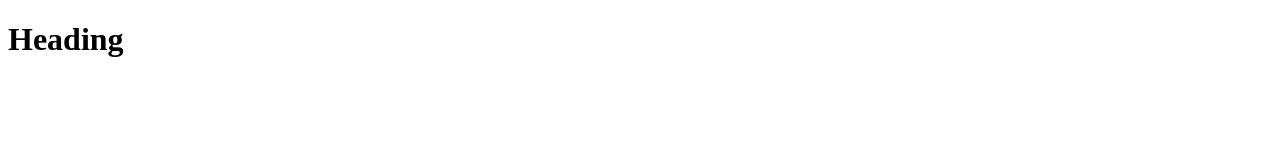
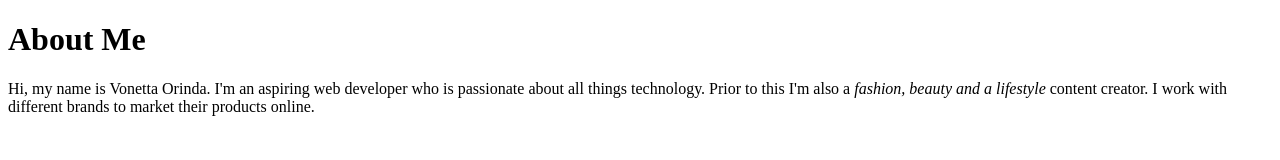
Before and after one commit to VonettaOrinda/IP, a plain HTML site: page index.html in a window 1280 px wide. Drawn offline with Linux system fonts and the light colour scheme.

Commit message:
add paragraph and a em tag in the paragraph

```diff
--- a/index.html
+++ b/index.html
@@ -7,6 +7,7 @@
     <title>My web portfolio</title>
 </head>
 <body>
-    <h1>Heading</h1>
+    <h1>About Me</h1>
+    <p>Hi, my name is Vonetta Orinda. I'm an aspiring web developer who is passionate about all things technology. Prior to this I'm also a <em> fashion, beauty and a lifestyle </em> content creator. I work with different brands to market their products online.
 </body>
 </html>
```
